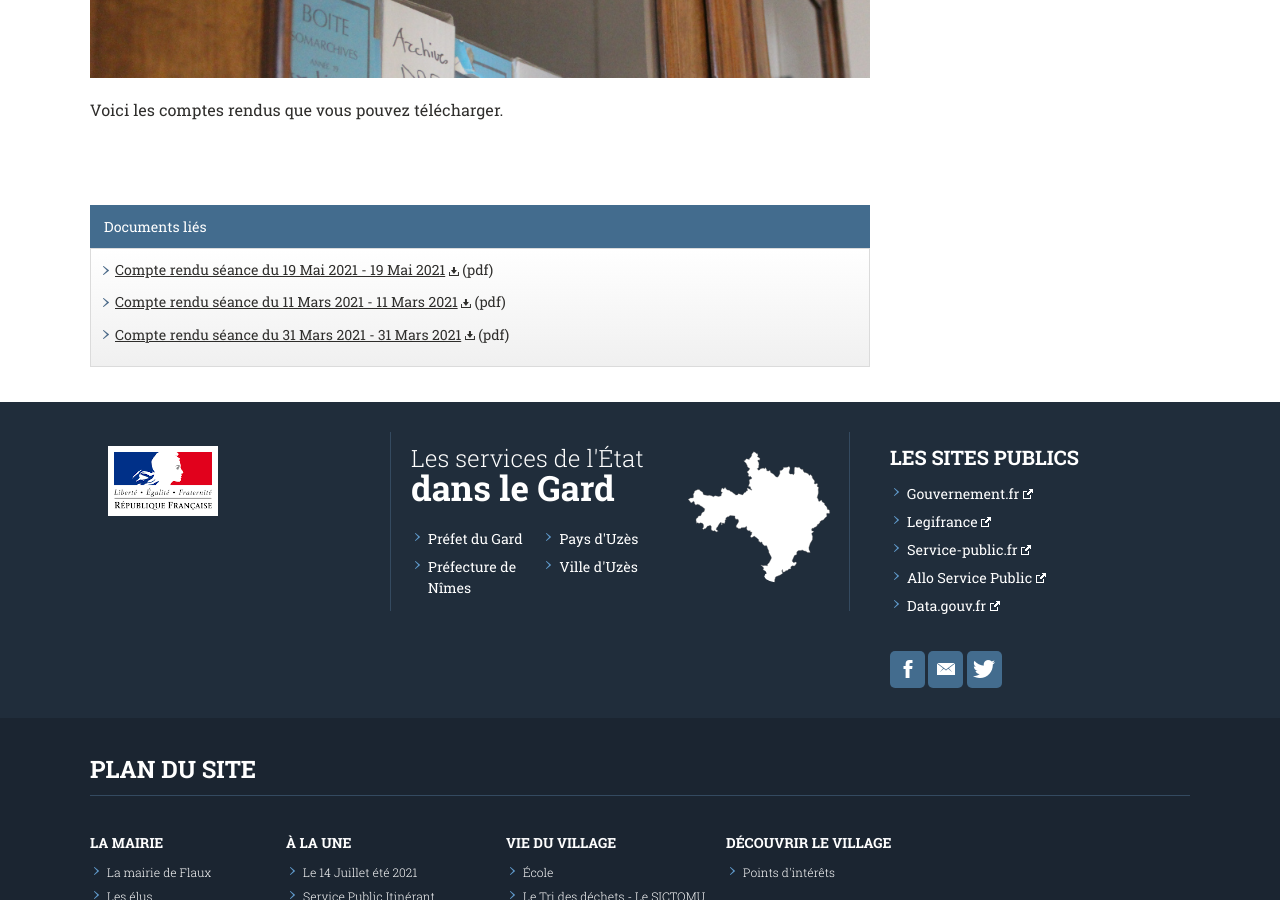
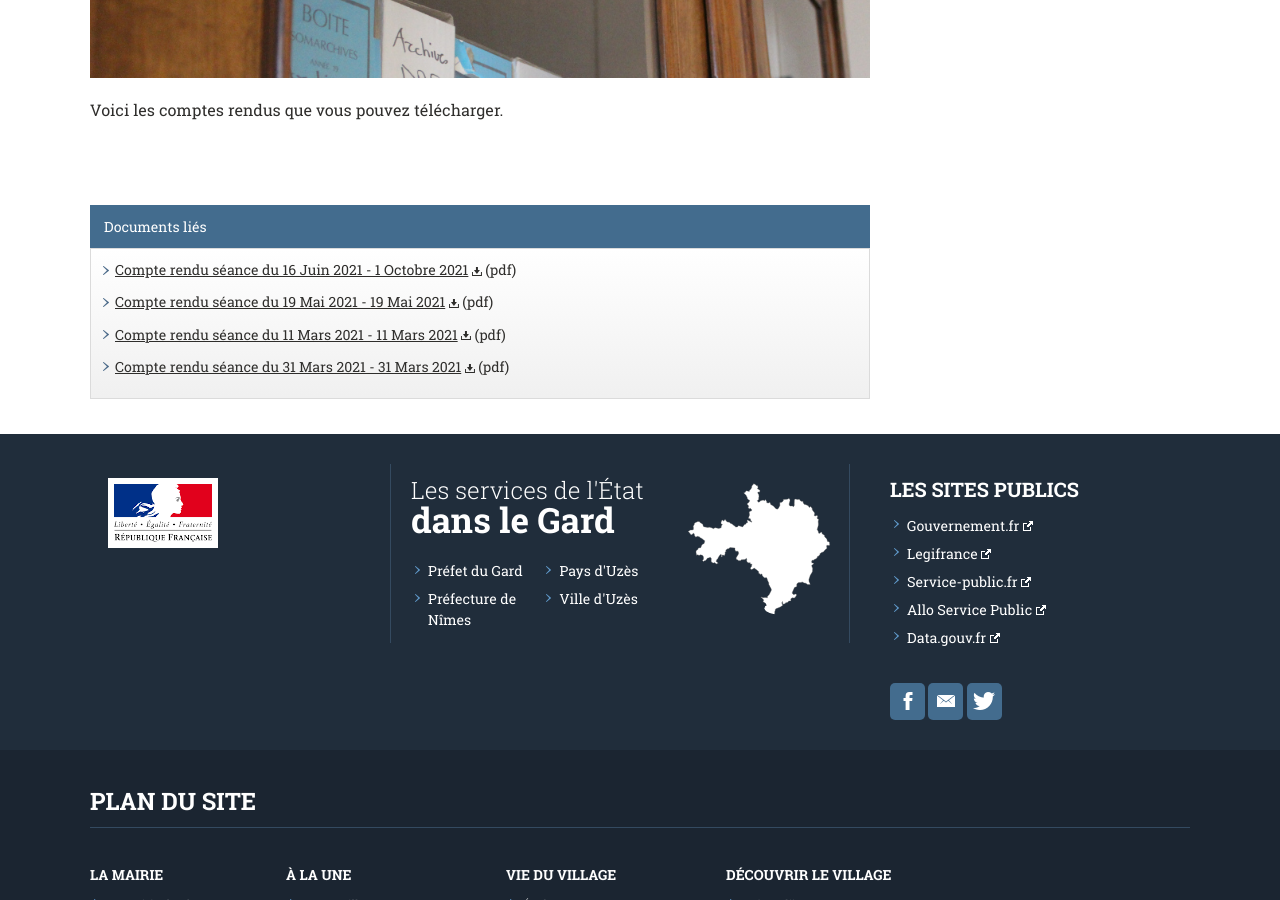
Before and after one commit to Flaux-Village/flaux-village.github.io, a Jekyll site: the page built from comptes.md, in a window 1280 px wide and 900 px high, scrolled down 523 px. Built offline with Jekyll 4.4.1, drawn with Linux system fonts in a browser that asks for light colours.

Commit message:
Update comptes.md

```diff
--- a/comptes.md
+++ b/comptes.md
@@ -8,6 +8,10 @@ illustration: /assets/illustrations/archives_landscape980.JPG
 description_illustration: Mairie de Flaux.
 documents:
 
+- fiche: Compte rendu séance du 16 Juin 2021
+  date_texte: 1 Octobre 2021
+  addresse: /assets/documents/comptesrendus/compte rendu 16 juin.pdf
+  type: pdf
 - fiche: Compte rendu séance du 19 Mai 2021
   date_texte: 19 Mai 2021
   addresse: /assets/documents/comptesrendus/20210519 - compte rendu 19 Mai 2021.pdf
```
